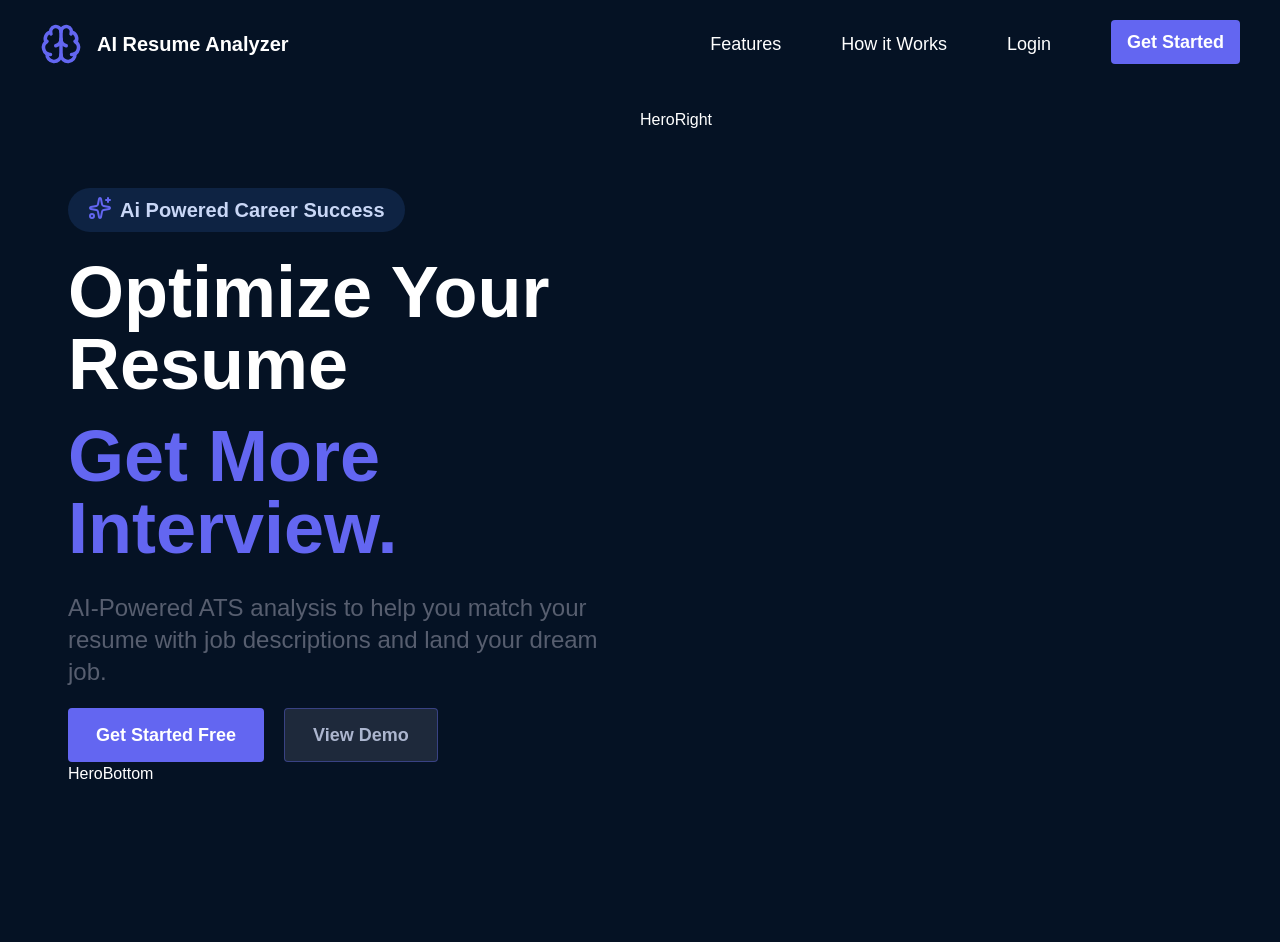
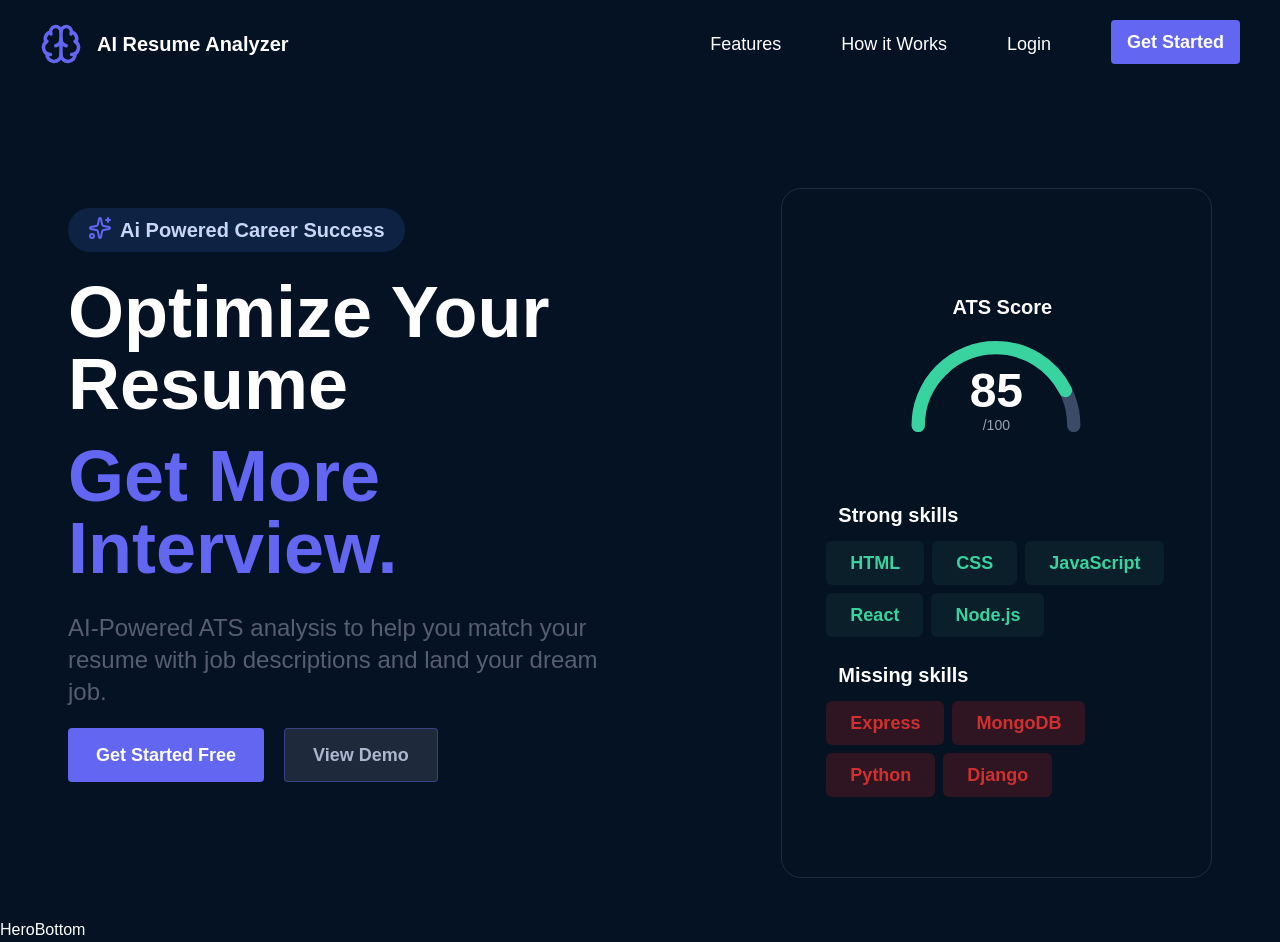
Before and after one commit to Abhisssek/AI-Resume-Analyzer, a React (Vite) app in the folder client/: page / in a window 1280 px wide. Before the commit the page ends 806 px from the top, so only its background shows below. Built offline with nearby package versions, Linux system fonts and the light colour scheme.

Commit message:
forntend hero 70% done

```diff
--- a/client/src/components/Home/Hero/Hero Left/HeroLeft.jsx
+++ b/client/src/components/Home/Hero/Hero Left/HeroLeft.jsx
@@ -3,7 +3,7 @@ import { Sparkles } from "lucide-react";
 
 export const HeroLeft = () => {
   return (
-    <div className="w-1/2 mt-20 ">
+    <div className=" w-full lg:px-17 lg:py-10 px-3 py-2 lg:w-[55%] mt-20 ">
       <div className="flex gap-2 items-center bg-[#0e2343] w-fit py-2 px-5 rounded-full">
         <Sparkles className="text-primary mb-1" />
         <h1 className="text-xl font-semibold text-[#c9d7f6] ">Ai Powered Career Success</h1>
--- a/client/src/components/Home/Hero/Hero Right/HeroRight.jsx
+++ b/client/src/components/Home/Hero/Hero Right/HeroRight.jsx
@@ -1,7 +1,105 @@
-import React from 'react'
+import React from "react";
 
 export const HeroRight = () => {
+  const skills = [
+    "HTML",
+    "CSS",
+    "JavaScript",
+    "React",
+    "Node.js",
+    "Express",
+    "MongoDB",
+    "Python",
+    "Django",
+  ];
+
+  const score = 85;
+  const radius = 70;
+  const circumference = Math.PI * radius; // half circle
+  const progress = circumference - (score / 100) * circumference;
   return (
-    <div className='w-1/2'>HeroRight</div>
-  )
-}
+    <div className=" w-full lg:w-[45%] mt-15 lg:px-17 lg:py-10 px-3 py-2  h-fit">
+      <div className="bg-[#041221] border-[0.1px] flex flex-col items-center 2xl:items-start border-[#232b3b] rounded-[20px] lg:px-10 lg:py-20 w-full overflow-auto">
+        <div className="flex flex-col lg:flex-row flex-wrap justify-center 2xl:justify-start w-full gap-3 h-fit ">
+          <div className="flex flex-col items-center justify-center  p-6 rounded-xl w-[250px]">
+            <h3 className="text-white font-bold text-xl ml-3">ATS Score</h3>
+
+            <div className="relative w-[200px] h-[120px]">
+              <svg
+                width="200"
+                height="120"
+                viewBox="0 0 180 100"
+                className="overflow-visible"
+              >
+                {/* Background Arc */}
+                <path
+                  d="M20 90 A70 70 0 0 1 160 90"
+                  fill="none"
+                  stroke="#3b4a67"
+                  strokeWidth="12"
+                  strokeLinecap="round"
+                />
+
+                {/* Progress Arc */}
+                <path
+                  d="M20 90 A70 70 0 0 1 160 90"
+                  fill="none"
+                  stroke="#38d39f"
+                  strokeWidth="12"
+                  strokeLinecap="round"
+                  strokeDasharray={circumference}
+                  strokeDashoffset={progress}
+                />
+              </svg>
+
+              {/* Score Text */}
+
+              <div className="absolute inset-0 flex flex-col items-center justify-center mt-10">
+                <span className="text-5xl font-bold text-white">{score}</span>
+                <span className="text-gray-400 text-sm">/100</span>
+              </div>
+            </div>
+          </div>
+          <div>
+            <h3 className="text-white font-bold text-xl ml-3 mb-3 mt-6">
+              Strong skills
+            </h3>
+            <div className="flex flex-wrap w-85 gap-2 list-none">
+              {skills.slice(0, 5).map((skill, index) => {
+                return (
+                  <div className="bg-[#0A1F29] px-6 py-2 rounded-md ">
+                    <li
+                      className="text-lg text-[#38D39F] font-semibold "
+                      key={index}
+                    >
+                      {skill}
+                    </li>
+                  </div>
+                );
+              })}
+            </div>
+          </div>
+        </div>
+        <div className="">
+          <h3 className="text-white font-bold text-xl ml-3 mb-3 mt-6">
+            Missing skills
+          </h3>
+          <div className="flex flex-wrap w-85 gap-2 list-none">
+            {skills.slice(5).map((skill, index) => {
+              return (
+                <div className="bg-[#bd20253b] px-6 py-2 rounded-md ">
+                  <li
+                    className="text-lg text-[#D03030] font-semibold "
+                    key={index}
+                  >
+                    {skill}
+                  </li>
+                </div>
+              );
+            })}
+          </div>
+        </div>
+      </div>
+    </div>
+  );
+};
--- a/client/src/components/Home/Hero/Hero.jsx
+++ b/client/src/components/Home/Hero/Hero.jsx
@@ -5,8 +5,8 @@ import { HeroBottom } from './Hero Bottom/HeroBottom'
 
 export const Hero = () => {
   return (
-    <div className='px-17 py-5 '>
-    <div className='flex'>
+    <div className=''>
+    <div className='flex lg:flex-row flex-col justify-between gap-5'>
         <HeroLeft/>
         <HeroRight />
 
--- a/client/src/components/Home/Home.jsx
+++ b/client/src/components/Home/Home.jsx
@@ -4,7 +4,7 @@ import { Hero } from './Hero/Hero'
 
 export const Home = () => {
   return (
-    <div>
+    <div className='w-full h-full'>
         <Navbar/>
         <Hero />
     </div>
--- a/client/src/index.css
+++ b/client/src/index.css
@@ -6,7 +6,7 @@ body{
   padding: 0;
   width: 100vw;
   height: 100vh;
-  overflow: hidden;
+  /* overflow: hidden; */
   background-color: #051224;
   color: white;
   font-family: 'Geomini', sans-serif;
```
